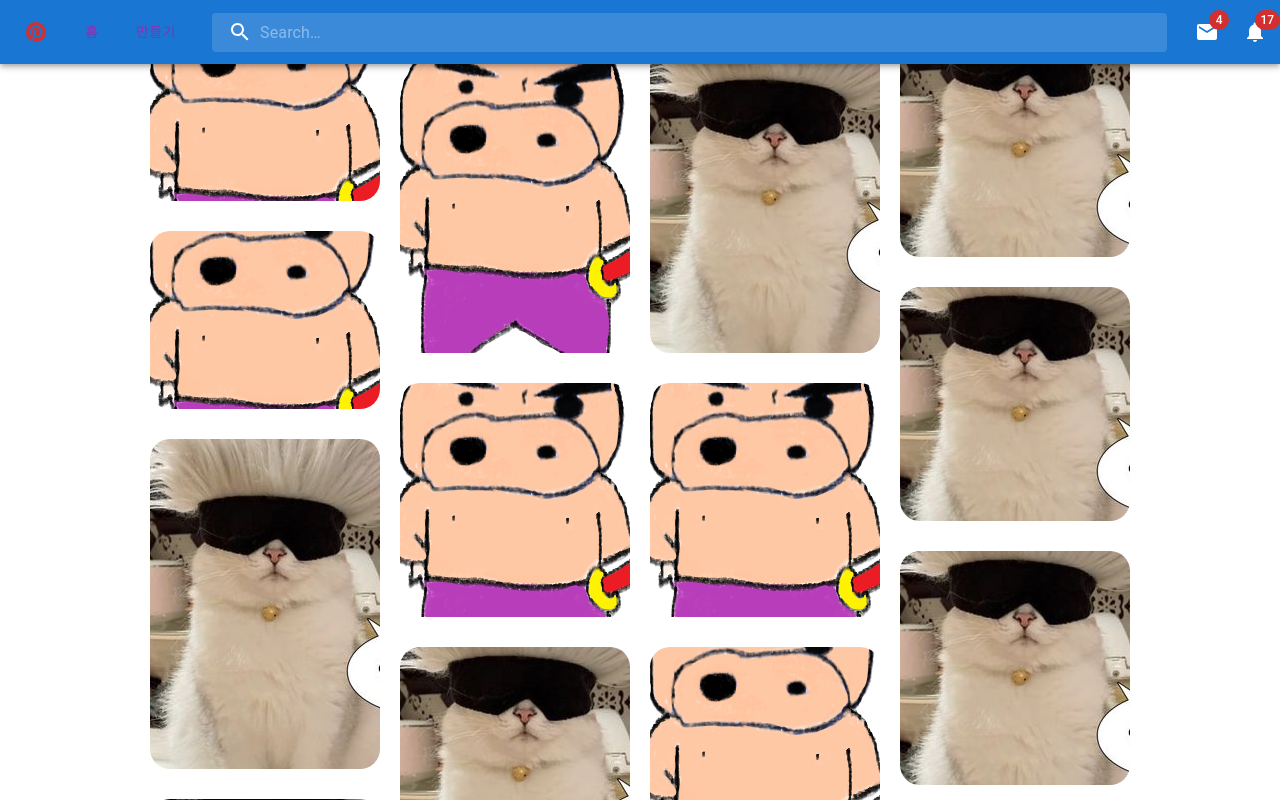
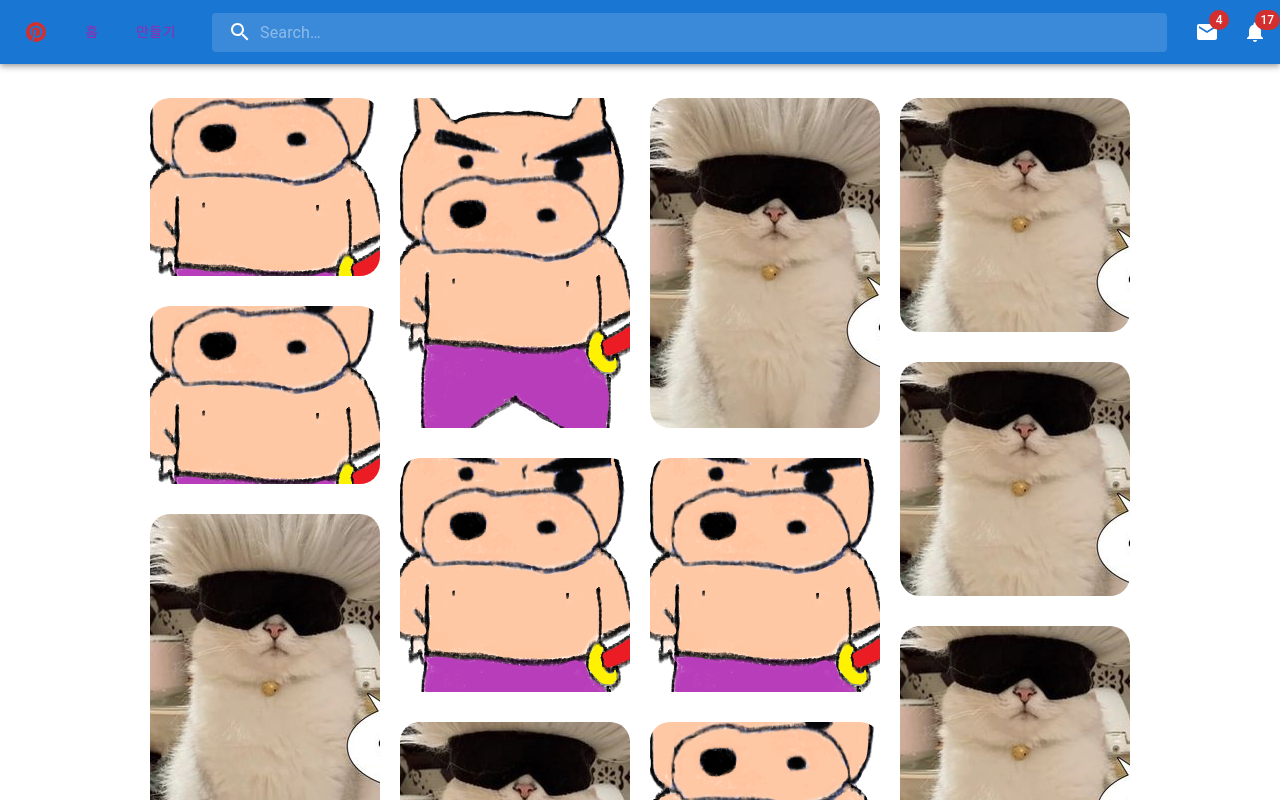
Before and after one commit to whatiiiii/kosmo-proj-final, a React (Vite) app in the folder frontend/: page /pin in a window 1280 px wide. Shown: the top 800 px of the page. Built offline with nearby package versions, Linux system fonts and the light colour scheme.

Commit message:
margin..

```diff
--- a/frontend/src/components/Pinlayout.tsx
+++ b/frontend/src/components/Pinlayout.tsx
@@ -47,6 +47,7 @@ const styles: Record<string, React.CSSProperties> = {
     gridTemplateColumns: "repeat(auto-fill, 250px)",
     gridAutoRows: "8px",
     justifyContent: "center",
+    marginTop: 75,
   },
 };
 
```
